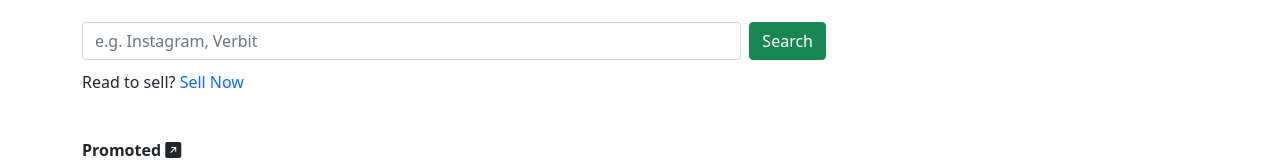
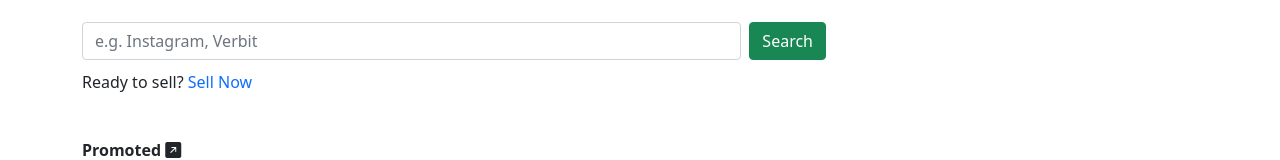
Before and after one commit to nxoo/flipaccounts, a Next.js app in the folder frontend/: page / in a window 1280 px wide. Shown: the part 180-340 px from the top of the page. Built offline with nearby package versions, Linux system fonts and the light colour scheme; no server answers.

Commit message:
removed focus on navbar-toggler

```diff
--- a/frontend/components/navbar.js
+++ b/frontend/components/navbar.js
@@ -69,7 +69,7 @@ export default function Navbar() {
                                 </li>
                                 <li className="nav-item">
                                     <a href="/" className="nav-link">
-                                       <i className="bi bi-shuffle"></i> Escrow <sup
+                                        <i className="bi bi-shuffle"></i> Escrow <sup
                                         className="sups">(0)</sup>
                                     </a>
                                 </li>
@@ -77,7 +77,7 @@ export default function Navbar() {
                         ) : (<></>)}
                         <li className="nav-item">
                             <a href="" className="nav-link" id="sell-nw">
-                               <i className="bi bi-bag-plus-fill"></i> Sell</a>
+                                <i className="bi bi-bag-plus-fill"></i> Sell</a>
                         </li>
                         {session ?
                             <li className="nav-item dropdown">
@@ -87,7 +87,7 @@ export default function Navbar() {
                                 </a>
                                 <ul className="dropdown-menu" aria-labelledby="profileDropdown">
                                     <li><a className="dropdown-item" href="#">
-                                            <i className="bi bi-person-circle"></i> Profile</a>
+                                        <i className="bi bi-person-circle"></i> Profile</a>
                                     </li>
                                     <li><a className="dropdown-item" href="#">
                                         <i className=" bi bi-wallet"></i> Wallet
@@ -145,9 +145,18 @@ export default function Navbar() {
               #inbox-mobile {
                 color: #cccccc;
               }
+
               .dropdown ul li a {
                 font-weight: 500;
               }
+
+              .navbar-toggler:focus,
+              .navbar-toggler:active,
+              .navbar-toggler-icon:focus {
+                outline: none;
+                box-shadow: none;
+              }
+
               @media (min-width: 992px) {
                 #inbox-mobile {
                   display: none;
--- a/frontend/pages/index.js
+++ b/frontend/pages/index.js
@@ -39,7 +39,7 @@ export default function Home() {
                         <button className="btn btn-success" type="submit">Search</button>
                     </form>
                 </div>
-                <p id="ready-to-sell">Read to sell? <Link href="/sell"><a id="">Sell Now</a></Link></p>
+                <p id="ready-to-sell">Ready to sell? <Link href="/sell"><a id="">Sell Now</a></Link></p>
                 <br/>
                 <span><b>Promoted</b> <span><i className="bi-arrow-up-right-square-fill"></i></span></span>
                 <div className="row">
```
